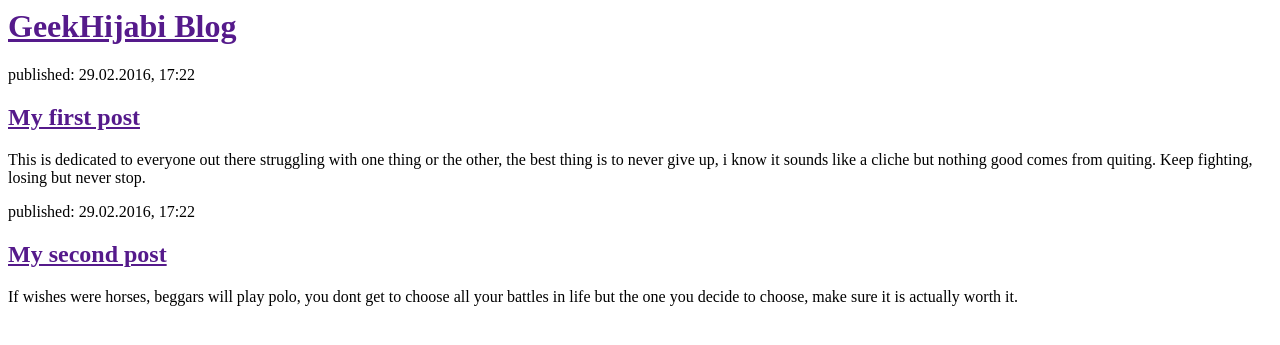
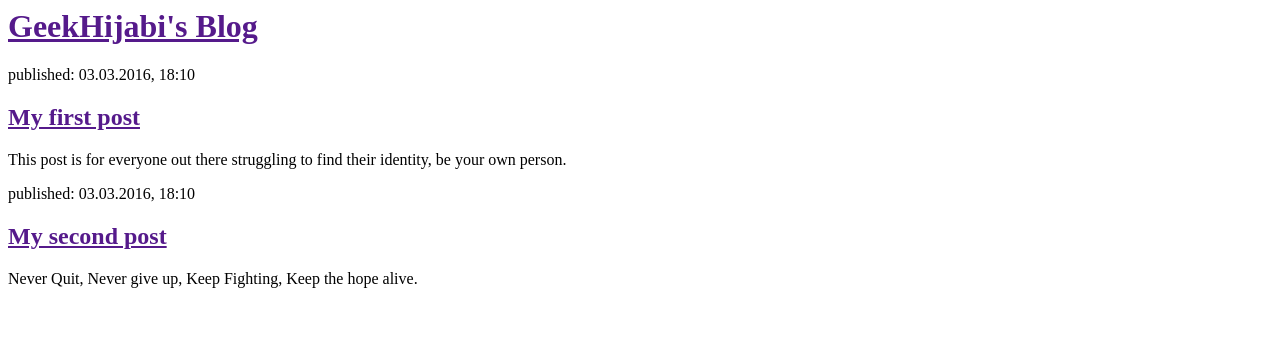
Before and after one commit to HamdalahA/my-first-blog, a Django app: page / in a window 1280 px wide. Shown: the top 345 px of the page. Run offline with Django 3.2, Linux system fonts and the light colour scheme.

Commit message:
Changed the HTML for the site.

```diff
--- a/blog/templates/blog/post_list.html
+++ b/blog/templates/blog/post_list.html
@@ -1,22 +1,22 @@
 <html>
     <head>
-        <title>GeekHijabi blog</title>
+        <title>Django Girls blog</title>
     </head>
     <body>
         <div>
-            <h1><a href="">GeekHijabi Blog</a></h1>
+            <h1><a href="">GeekHijabi's Blog</a></h1>
         </div>
 
         <div>
-            <p>published: 29.02.2016, 17:22</p>
+            <p>published: 03.03.2016, 18:10</p>
             <h2><a href="">My first post</a></h2>
-            <p>This is dedicated to everyone out there struggling with one thing or the other, the best thing is to never give up, i know it sounds like a cliche but nothing good comes from quiting. Keep fighting, losing but never stop.</p>
+            <p>This post is for everyone out there struggling to find their identity, be your own person.</p>
         </div>
 
         <div>
-            <p>published: 29.02.2016, 17:22</p>
+            <p>published: 03.03.2016, 18:10</p>
             <h2><a href="">My second post</a></h2>
-            <p>If wishes were horses, beggars will play polo, you dont get to choose all your battles in life but the one you decide to choose, make sure it is actually worth it.</p>
+            <p>Never Quit, Never give up, Keep Fighting, Keep the hope alive.</p>
         </div>
     </body>
 </html>
--- a/blog/views.py
+++ b/blog/views.py
@@ -1,4 +1,7 @@
 from django.shortcuts import render
+from django.utils import timezone
+from .models import Post
 
 def post_list(request):
+    posts = Post.objects.filter(published_date__lte=timezone.now()).order_by('published_date')
     return render(request, 'blog/post_list.html', {})
```
